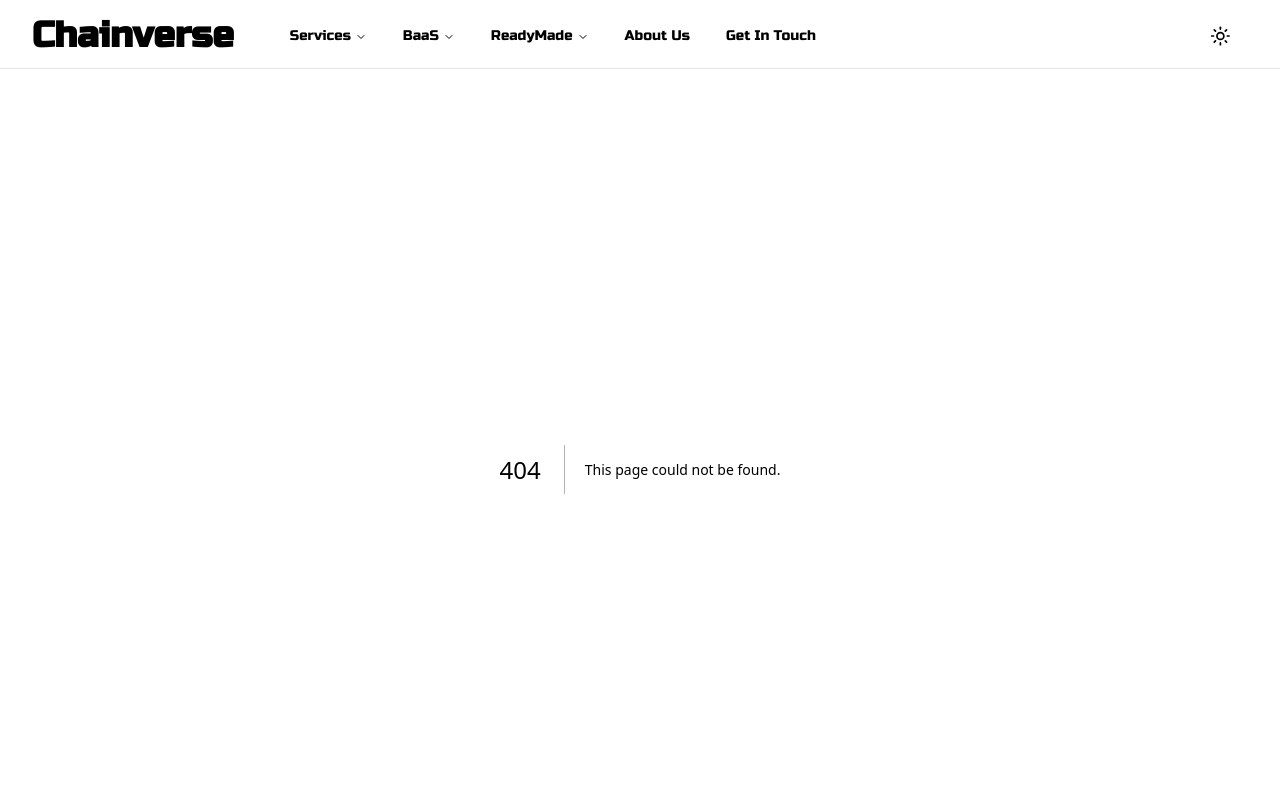
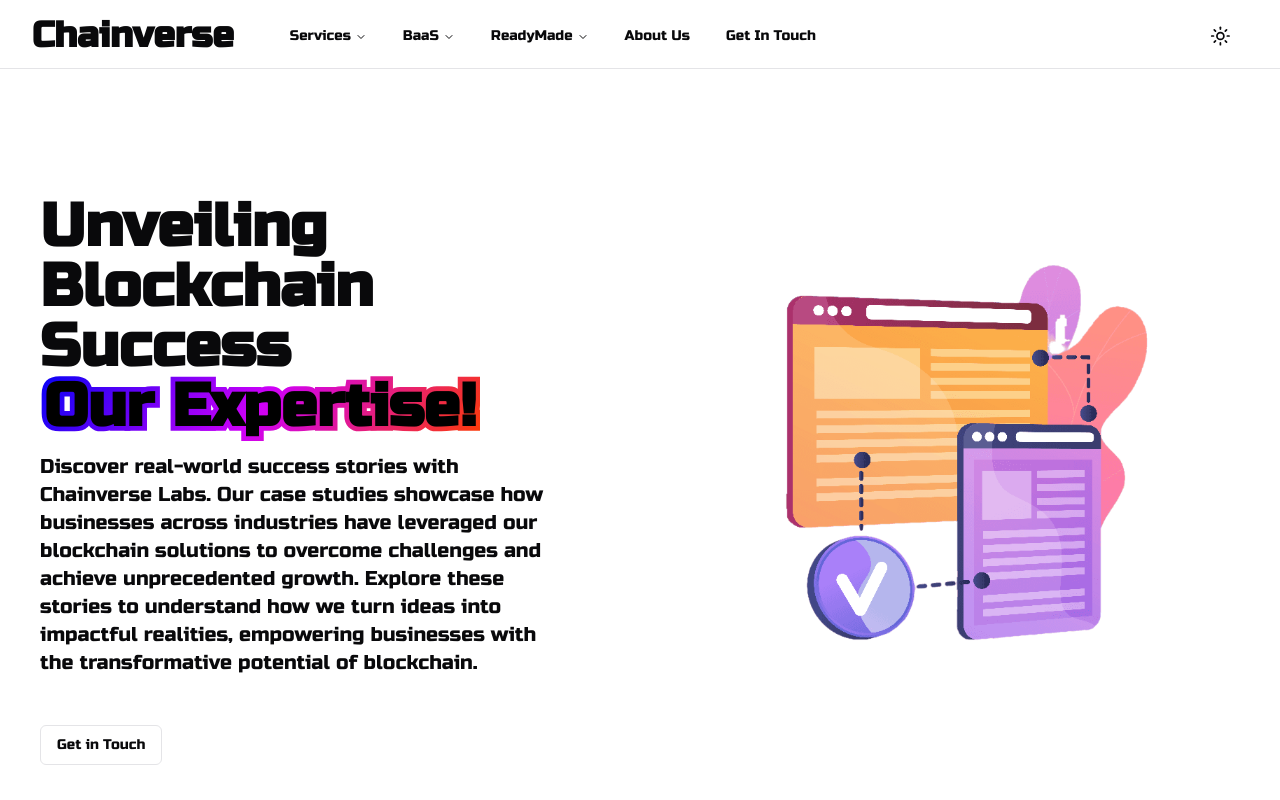
Before and after one commit to Chainverse-Lab/chainvese-website, a Next.js app: page /baas/case-studies in a window 1280 px wide. Before the commit this address had no page. Shown: the top 800 px of the page. Built offline with nearby package versions, Linux system fonts and the light colour scheme.

Commit message:
Baas pages added

```diff
--- /dev/null
+++ b/src/app/baas/case-studies/page.tsx
@@ -0,0 +1,19 @@
+import ServicesHero from "@/components/ServicesPages/ServicesHero";
+import TechSlider from "@/components/TechSlider";
+import React from "react";
+
+const page = () => {
+  return (
+    <main className="mx-auto w-full max-w-7xl px-5 py-8 md:px-10 md:py-16 lg:py-24">
+      <ServicesHero
+        heading="Unveiling Blockchain Success"
+        para="Discover real-world success stories with Chainverse Labs. Our case studies showcase how businesses across industries have leveraged our blockchain solutions to overcome challenges and achieve unprecedented growth. Explore these stories to understand how we turn ideas into impactful realities, empowering businesses with the transformative potential of blockchain."
+        imgSrc="/hero-web.png"
+      />
+      {/* <WhyUs />
+      <TechSlider /> */}
+    </main>
+  );
+};
+
+export default page;
--- /dev/null
+++ b/src/app/baas/ecommerce/page.tsx
@@ -0,0 +1,19 @@
+import ServicesHero from "@/components/ServicesPages/ServicesHero";
+import TechSlider from "@/components/TechSlider";
+import React from "react";
+
+const page = () => {
+  return (
+    <main className="mx-auto w-full max-w-7xl px-5 py-8 md:px-10 md:py-16 lg:py-24">
+      <ServicesHero
+        heading="Secure E-commerce Solutions!"
+        para="In the fast-paced world of e-commerce, staying ahead is key. Chainverse Labs provides blockchain solutions that enhance the security of online transactions, optimize supply chain management, and ensure transparency in product provenance. Elevate your e-commerce game with our innovative blockchain services that pave the way for a new era of secure and efficient online business."
+        imgSrc="/hero-web.png"
+      />
+      {/* <WhyUs />
+      <TechSlider /> */}
+    </main>
+  );
+};
+
+export default page;
--- /dev/null
+++ b/src/app/baas/health-care/page.tsx
@@ -0,0 +1,19 @@
+import ServicesHero from "@/components/ServicesPages/ServicesHero";
+import TechSlider from "@/components/TechSlider";
+import React from "react";
+
+const page = () => {
+  return (
+    <main className="mx-auto w-full max-w-7xl px-5 py-8 md:px-10 md:py-16 lg:py-24">
+      <ServicesHero
+        heading="Secure Healthcare Solutions!"
+        para="In the healthcare industry, precision and security are paramount. Chainverse Labs offers blockchain solutions that enhance data integrity, streamline processes, and ensure patient confidentiality. Join us in revolutionizing healthcare by embracing decentralized technologies that bring transparency and efficiency to the forefront of medical operations."
+        imgSrc="/hero-web.png"
+      />
+      {/* <WhyUs />
+      <TechSlider /> */}
+    </main>
+  );
+};
+
+export default page;
--- /dev/null
+++ b/src/app/baas/real-estate/page.tsx
@@ -0,0 +1,19 @@
+import ServicesHero from "@/components/ServicesPages/ServicesHero";
+import TechSlider from "@/components/TechSlider";
+import React from "react";
+
+const page = () => {
+  return (
+    <main className="mx-auto w-full max-w-7xl px-5 py-8 md:px-10 md:py-16 lg:py-24">
+      <ServicesHero
+        heading="Transforming Real Estate"
+        para="Unlock the potential of blockchain in real estate with Chainverse Labs. From transparent property transactions to smart contracts automating lease agreements, our solutions redefine the real estate landscape. Explore how our blockchain services bring trust, speed, and security to property transactions, making real estate processes more reliable and efficient."
+        imgSrc="/hero-web.png"
+      />
+      {/* <WhyUs />
+      <TechSlider /> */}
+    </main>
+  );
+};
+
+export default page;
```
